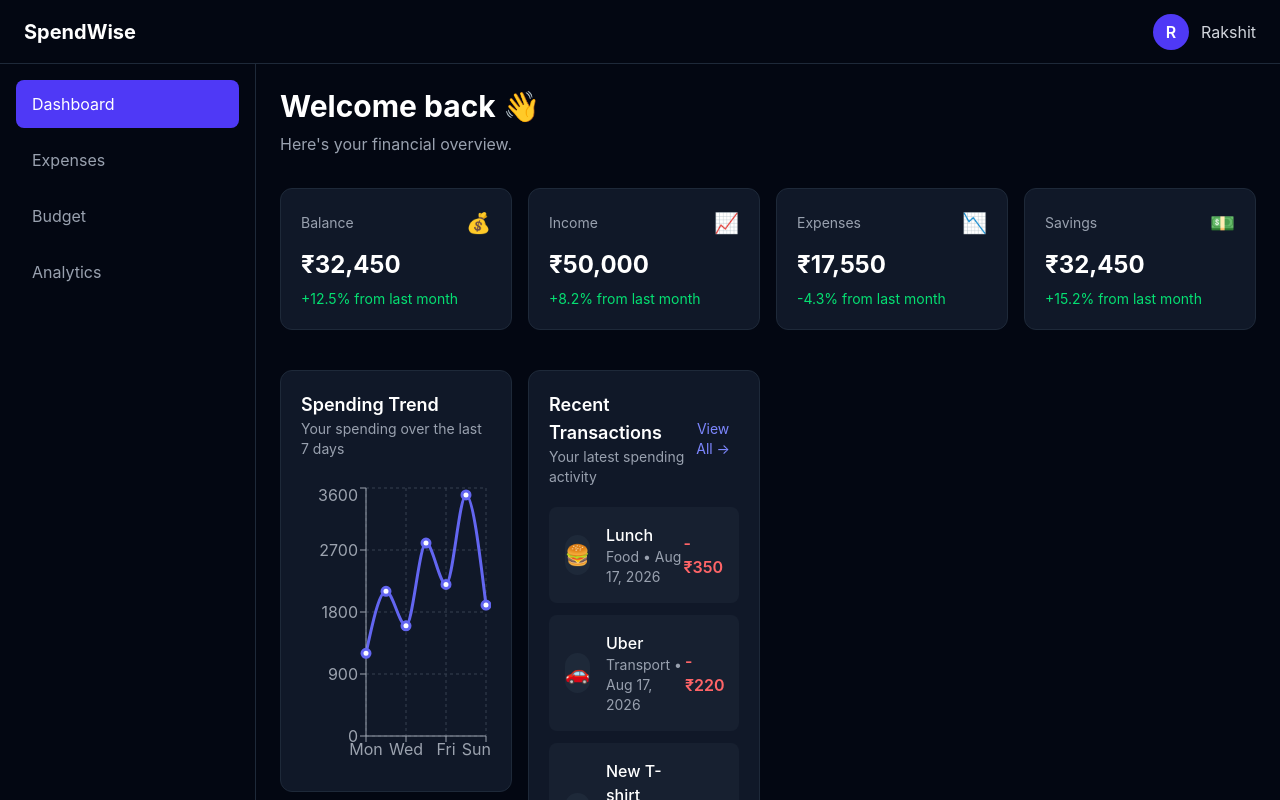
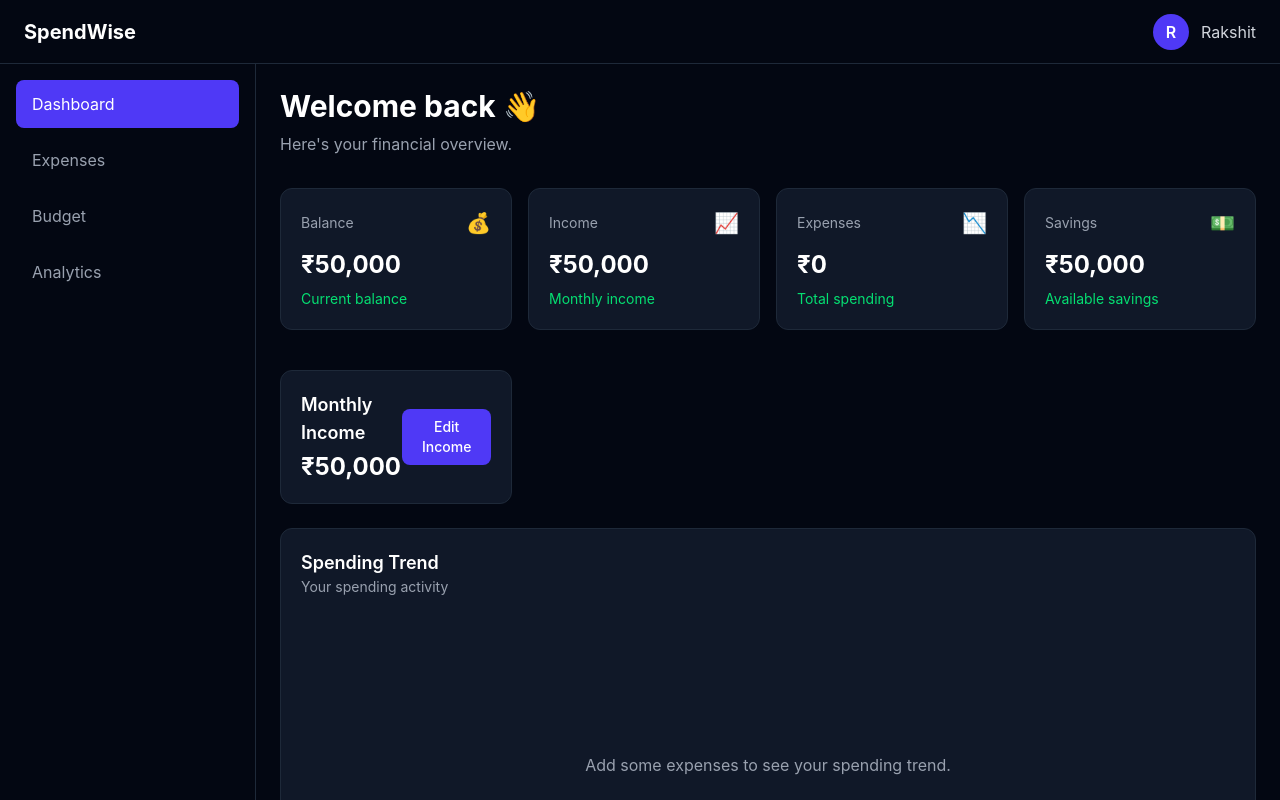
Before and after one commit to Rakshit-Thareja/SpendWise, a React (Vite) app: page / in a window 1280 px wide. Shown: the top 800 px of the page. Built offline with nearby package versions, Linux system fonts and the light colour scheme.

Commit message:
Add expense CRUD functionality

```diff
--- a/src/App.jsx
+++ b/src/App.jsx
@@ -1,4 +1,4 @@
-import { useState } from 'react'
+import { useEffect, useState } from 'react'
 import { Routes, Route } from 'react-router-dom'
 
 import DashboardLayout from './layouts/DashboardLayout'
@@ -9,7 +9,21 @@ import Budget from './pages/Budget'
 import Analytics from './pages/Analytics'
 
 function App() {
-  const [expenses, setExpenses] = useState([])
+  const [expenses, setExpenses] = useState(() => {
+    const savedExpenses = localStorage.getItem('spendwise-expenses')
+
+    return savedExpenses
+      ? JSON.parse(savedExpenses)
+      : []
+  })
+
+  const [income, setIncome] = useState(() => {
+    const savedIncome = localStorage.getItem('spendwise-income')
+
+    return savedIncome
+      ? Number(savedIncome)
+      : 50000
+  })
 
   const addExpense = (expense) => {
     setExpenses((previousExpenses) => [
@@ -18,12 +32,50 @@ function App() {
     ])
   }
 
+  const deleteExpense = (expenseId) => {
+    setExpenses((previousExpenses) =>
+      previousExpenses.filter(
+        (expense) => expense.id !== expenseId
+      )
+    )
+  }
+
+  const updateExpense = (updatedExpense) => {
+    setExpenses((previousExpenses) =>
+      previousExpenses.map((expense) =>
+        expense.id === updatedExpense.id
+          ? updatedExpense
+          : expense
+      )
+    )
+  }
+
+  useEffect(() => {
+    localStorage.setItem(
+      'spendwise-expenses',
+      JSON.stringify(expenses)
+    )
+  }, [expenses])
+
+  useEffect(() => {
+    localStorage.setItem(
+      'spendwise-income',
+      income.toString()
+    )
+  }, [income])
+
   return (
     <DashboardLayout>
       <Routes>
         <Route
           path="/"
-          element={<Dashboard expenses={expenses} />}
+          element={
+            <Dashboard
+              expenses={expenses}
+              income={income}
+              onIncomeChange={setIncome}
+            />
+          }
         />
 
         <Route
@@ -32,6 +84,8 @@ function App() {
             <Expenses
               expenses={expenses}
               onAddExpense={addExpense}
+              onDeleteExpense={deleteExpense}
+              onUpdateExpense={updateExpense}
             />
           }
         />
--- /dev/null
+++ b/src/components/IncomeEditor.jsx
@@ -0,0 +1,67 @@
+import { useState } from 'react'
+
+function IncomeEditor({ income, onIncomeChange }) {
+    const [isEditing, setIsEditing] = useState(false)
+    const [value, setValue] = useState(income)
+
+    const handleSave = () => {
+        if (!value || Number(value) <= 0) {
+            return
+        }
+
+        onIncomeChange(Number(value))
+        setIsEditing(false)
+    }
+
+    return (
+        <div className="mt-6 rounded-xl border border-gray-800 bg-gray-900 p-5">
+            <div className="flex items-center justify-between">
+                <div>
+                    <h3 className="text-lg font-semibold text-white">
+                        Monthly Income
+                    </h3>
+
+                    <p className="mt-1 text-2xl font-bold text-white">
+                        ₹{income.toLocaleString('en-IN')}
+                    </p>
+                </div>
+
+                {!isEditing && (
+                    <button
+                        onClick={() => setIsEditing(true)}
+                        className="rounded-lg bg-indigo-600 px-4 py-2 text-sm font-medium text-white hover:bg-indigo-500"
+                    >
+                        Edit Income
+                    </button>
+                )}
+            </div>
+
+            {isEditing && (
+                <div className="mt-5 flex gap-3">
+                    <input
+                        type="number"
+                        value={value}
+                        onChange={(event) => setValue(event.target.value)}
+                        className="flex-1 rounded-lg border border-gray-700 bg-gray-800 px-4 py-2 text-white outline-none focus:border-indigo-500"
+                    />
+
+                    <button
+                        onClick={handleSave}
+                        className="rounded-lg bg-green-600 px-4 py-2 font-medium text-white hover:bg-green-500"
+                    >
+                        Save
+                    </button>
+
+                    <button
+                        onClick={() => setIsEditing(false)}
+                        className="rounded-lg bg-gray-700 px-4 py-2 font-medium text-white hover:bg-gray-600"
+                    >
+                        Cancel
+                    </button>
+                </div>
+            )}
+        </div>
+    )
+}
+
+export default IncomeEditor
--- a/src/components/RecentTransactions.jsx
+++ b/src/components/RecentTransactions.jsx
@@ -1,39 +1,4 @@
-const transactions = [
-    {
-        id: 1,
-        name: 'Lunch',
-        category: 'Food',
-        amount: 350,
-        date: 'Aug 17, 2026',
-        icon: '🍔',
-    },
-    {
-        id: 2,
-        name: 'Uber',
-        category: 'Transport',
-        amount: 220,
-        date: 'Aug 17, 2026',
-        icon: '🚗',
-    },
-    {
-        id: 3,
-        name: 'New T-shirt',
-        category: 'Shopping',
-        amount: 1200,
-        date: 'Aug 16, 2026',
-        icon: '🛍️',
-    },
-    {
-        id: 4,
-        name: 'Udemy Course',
-        category: 'Education',
-        amount: 799,
-        date: 'Aug 15, 2026',
-        icon: '📚',
-    },
-]
-
-function RecentTransactions() {
+function RecentTransactions({ expenses }) {
     return (
         <div className="mt-6 rounded-xl border border-gray-800 bg-gray-900 p-5">
             <div className="mb-5 flex items-center justify-between">
@@ -53,32 +18,38 @@ function RecentTransactions() {
             </div>
 
             <div className="space-y-3">
-                {transactions.map((transaction) => (
+                {expenses.length === 0 ? (
+                    <p className="text-gray-400">
+                        No transactions yet.
+                    </p>
+                ) : (
+                    expenses.slice(0, 5).map((expense) => (
                         <div
-                        key={transaction.id}
+                            key={expense.id}
                             className="flex items-center justify-between rounded-lg bg-gray-800/50 p-4"
                         >
                             <div className="flex items-center gap-4">
                                 <div className="flex h-10 w-10 items-center justify-center rounded-full bg-gray-800 text-xl">
-                                {transaction.icon}
+                                    💸
                                 </div>
 
                                 <div>
                                     <p className="font-medium text-white">
-                                    {transaction.name}
+                                        {expense.description}
                                     </p>
 
                                     <p className="text-sm text-gray-400">
-                                    {transaction.category} • {transaction.date}
+                                        {expense.category} • {expense.date}
                                     </p>
                                 </div>
                             </div>
 
                             <p className="font-semibold text-red-400">
-                            -₹{transaction.amount.toLocaleString('en-IN')}
+                                -₹{expense.amount.toLocaleString('en-IN')}
                             </p>
                         </div>
-                ))}
+                    ))
+                )}
             </div>
         </div>
     )
--- a/src/components/SpendingChart.jsx
+++ b/src/components/SpendingChart.jsx
@@ -8,17 +8,24 @@ import {
     ResponsiveContainer,
 } from 'recharts'
 
-const data = [
-    { day: 'Mon', spending: 1200 },
-    { day: 'Tue', spending: 2100 },
-    { day: 'Wed', spending: 1600 },
-    { day: 'Thu', spending: 2800 },
-    { day: 'Fri', spending: 2200 },
-    { day: 'Sat', spending: 3500 },
-    { day: 'Sun', spending: 1900 },
-]
+function SpendingChart({ expenses }) {
+    const spendingByDate = {}
 
-function SpendingChart() {
+    expenses.forEach((expense) => {
+        if (spendingByDate[expense.date]) {
+            spendingByDate[expense.date] += expense.amount
+        } else {
+            spendingByDate[expense.date] = expense.amount
+        }
+    })
+
+    const data = Object.entries(spendingByDate)
+        .sort(([dateA], [dateB]) => dateA.localeCompare(dateB))
+        .map(([date, amount]) => ({
+            date,
+            spending: amount,
+        }))
+
     return (
         <div className="rounded-xl border border-gray-800 bg-gray-900 p-5">
             <div className="mb-6">
@@ -27,10 +34,17 @@ function SpendingChart() {
                 </h3>
 
                 <p className="text-sm text-gray-400">
-                    Your spending over the last 7 days
+                    Your spending activity
                 </p>
             </div>
 
+            {data.length === 0 ? (
+                <div className="flex h-72 items-center justify-center">
+                    <p className="text-gray-400">
+                        Add some expenses to see your spending trend.
+                    </p>
+                </div>
+            ) : (
                 <div className="h-72 w-full">
                     <ResponsiveContainer width="100%" height="100%">
                         <LineChart data={data}>
@@ -40,7 +54,7 @@ function SpendingChart() {
                             />
 
                             <XAxis
-                            dataKey="day"
+                                dataKey="date"
                                 stroke="#9CA3AF"
                             />
 
@@ -55,6 +69,10 @@ function SpendingChart() {
                                     borderRadius: '8px',
                                     color: '#fff',
                                 }}
+                                formatter={(value) => [
+                                    `₹${value.toLocaleString('en-IN')}`,
+                                    'Spending',
+                                ]}
                             />
 
                             <Line
@@ -68,6 +86,7 @@ function SpendingChart() {
                         </LineChart>
                     </ResponsiveContainer>
                 </div>
+            )}
         </div>
     )
 }
--- a/src/pages/Dashboard.jsx
+++ b/src/pages/Dashboard.jsx
@@ -1,9 +1,23 @@
+import IncomeEditor from '../components/IncomeEditor'
 import SummaryCard from '../components/SummaryCard'
 import SpendingChart from '../components/SpendingChart'
 import RecentTransactions from '../components/RecentTransactions'
 
+function Dashboard({
+    expenses,
+    income,
+    onIncomeChange,
+}) {
 
-function Dashboard() {
+    const totalExpenses = expenses.reduce(
+        (total, expense) => total + expense.amount,
+        0
+    )
+
+    const balance = income - totalExpenses
+
+    const savings = balance
+
     return (
         <div>
             <h2 className="text-3xl font-bold">
@@ -15,40 +29,47 @@ function Dashboard() {
             </p>
 
             <div className="mt-8 grid grid-cols-1 gap-4 md:grid-cols-2 xl:grid-cols-4">
+
                 <SummaryCard
                     title="Balance"
-                    amount="₹32,450"
-                    change="+12.5% from last month"
+                    amount={`₹${balance.toLocaleString('en-IN')}`}
+                    change="Current balance"
                     icon="💰"
                 />
 
                 <SummaryCard
                     title="Income"
-                    amount="₹50,000"
-                    change="+8.2% from last month"
+                    amount={`₹${income.toLocaleString('en-IN')}`}
+                    change="Monthly income"
                     icon="📈"
                 />
 
                 <SummaryCard
                     title="Expenses"
-                    amount="₹17,550"
-                    change="-4.3% from last month"
+                    amount={`₹${totalExpenses.toLocaleString('en-IN')}`}
+                    change="Total spending"
                     icon="📉"
                 />
 
                 <SummaryCard
                     title="Savings"
-                    amount="₹32,450"
-                    change="+15.2% from last month"
+                    amount={`₹${savings.toLocaleString('en-IN')}`}
+                    change="Available savings"
                     icon="💵"
                 />
 
-                <div className="mt-6">
-                    <SpendingChart />
-                </div>
+                <IncomeEditor
+                    income={income}
+                    onIncomeChange={onIncomeChange}
+                />
 
-                <RecentTransactions />
             </div>
+
+            <div className="mt-6">
+                <SpendingChart expenses={expenses} />
+            </div>
+
+            <RecentTransactions expenses={expenses} />
         </div>
     )
 }
```
Also changed, not shown: src/components/AddExpenseForm.jsx (+27 -5 lines), src/pages/Expenses.jsx (+90 -4 lines). Lines whose indentation alone changed are shown as unchanged.
